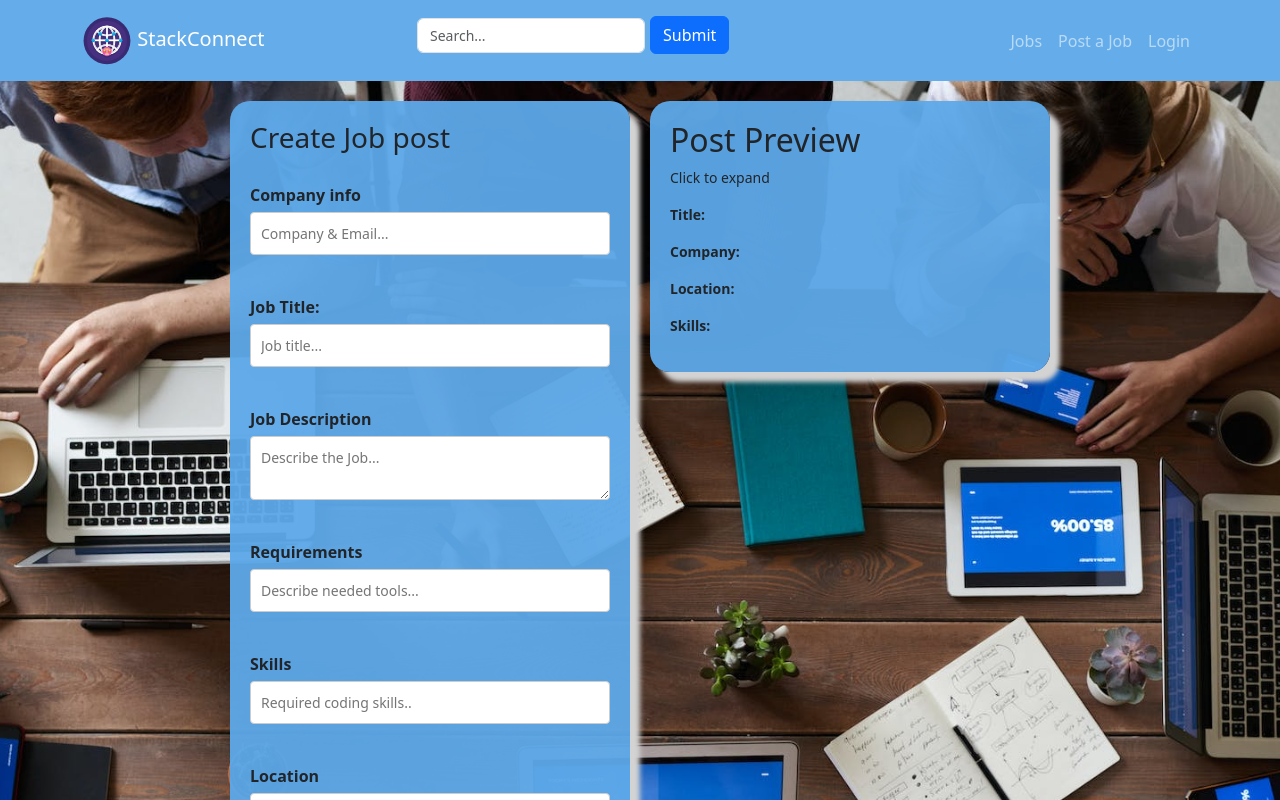
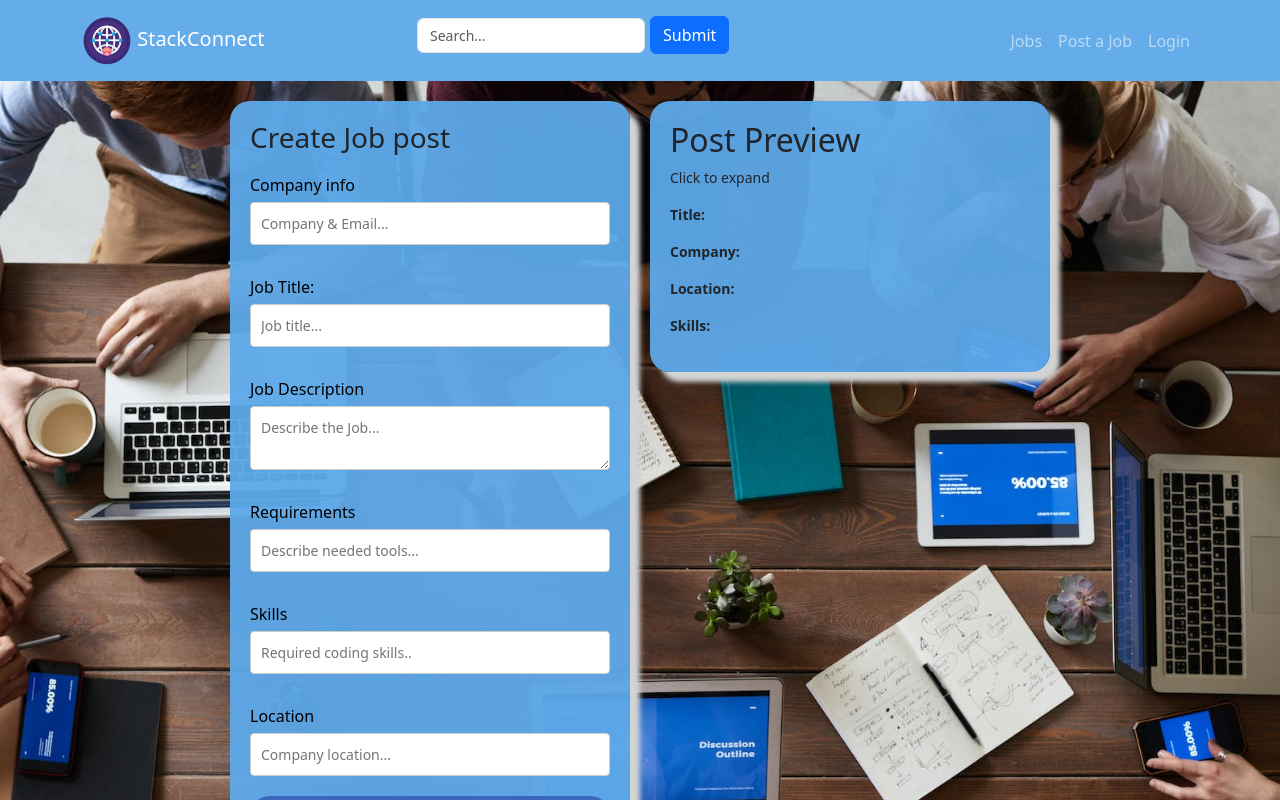
Before and after one commit to Group-6-Software-Development/StackConnect, a React (Create React App) app in the folder Sprint_3/Frontend/: page /post-job in a window 1280 px wide. Shown: the top 800 px of the page. Built offline with nearby package versions, Linux system fonts and the light colour scheme.

Commit message:
Css jobform and preview

```diff
--- a/Sprint_3/Frontend/src/components/styles/jobForm.css
+++ b/Sprint_3/Frontend/src/components/styles/jobForm.css
@@ -27,8 +27,8 @@
 }
 
 .create-job label {
-  font-weight: bold;
-  margin-top: 20px;
+  color: rgba(0, 0, 0, 1);
+  margin-top: 10px;
 }
 
 .create-job input[type="text"],
```
